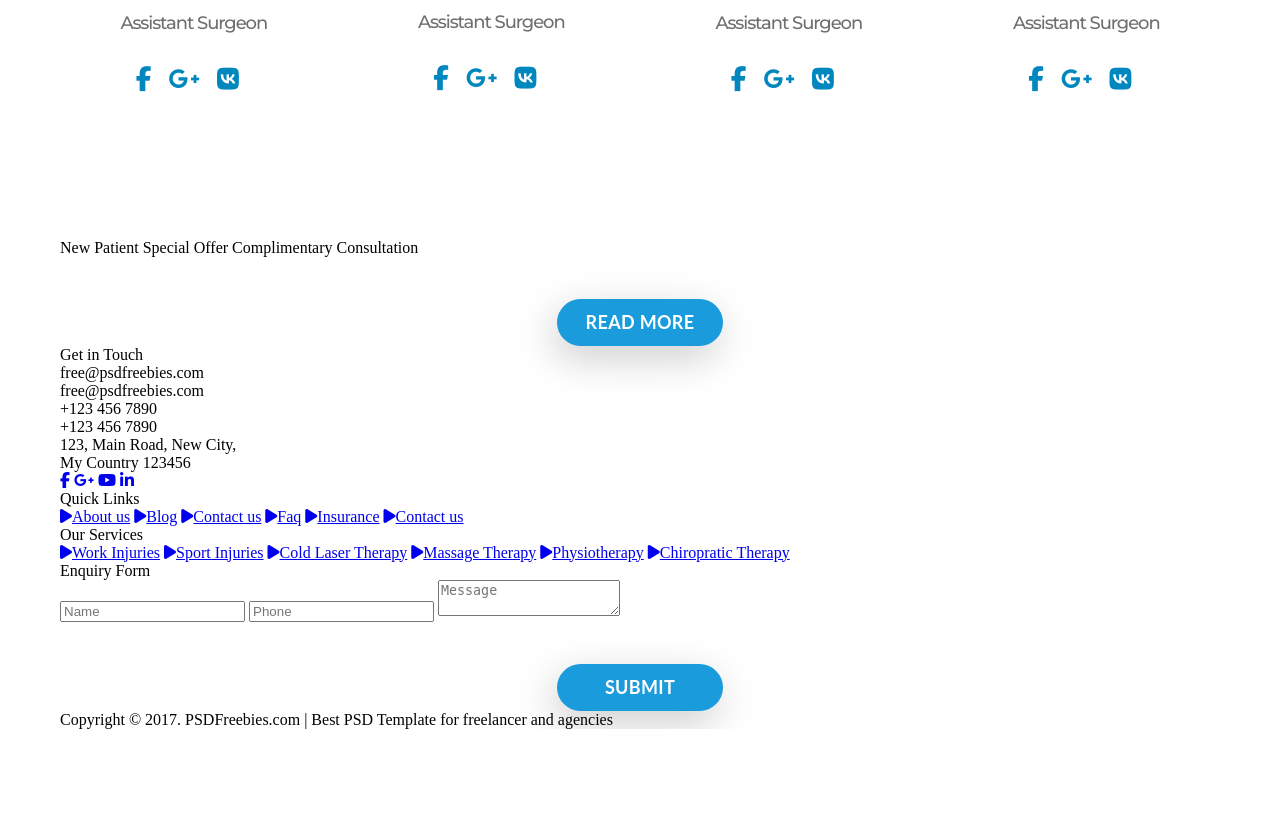
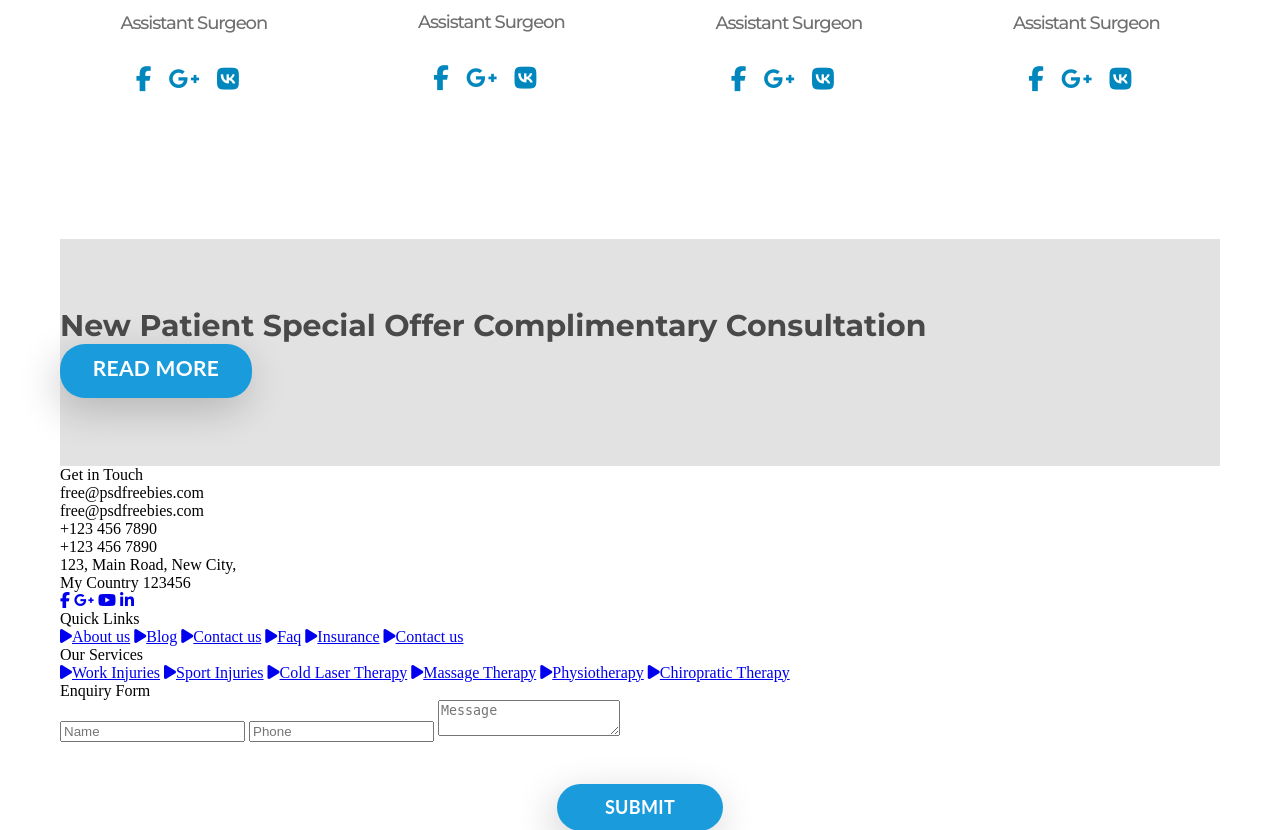
Before and after one commit to Jhon-Mosk/Portfolio, a PHP site: page /index-Old.html in a window 1280 px wide. Shown: the part 705-1535 px from the top of the page. Before the commit the page ends 1434 px from the top, so only its background shows below. Run offline with PHP 8.4, Linux system fonts and the light colour scheme; some libraries are stand-ins or nearby versions.

Commit message:
section "new patient" complete

```diff
--- a/Medical-Hospital-Website-Adaptive/styles/style.css
+++ b/Medical-Hospital-Website-Adaptive/styles/style.css
@@ -903,4 +903,53 @@ body {
   font-size: 25px;
   letter-spacing: 12.8px;
 }
+
+.new-patient {
+  padding: 68px 0;
+  background-color: #e2e2e2;
+}
+
+.new-patient .container {
+  display: -ms-grid;
+  display: grid;
+  -ms-grid-columns: 2fr 0fr;
+      grid-template-columns: 2fr 0fr;
+  -webkit-box-align: center;
+      -ms-flex-align: center;
+          align-items: center;
+}
+
+@media (max-width: 767px) {
+  .new-patient .container {
+    -ms-grid-columns: 1fr;
+        grid-template-columns: 1fr;
+    text-align: center;
+  }
+}
+
+.new-patient .new-patient-text {
+  color: #494949;
+  font-family: "Montserrat", sans-serif;
+  font-size: 30px;
+  font-weight: 700;
+}
+
+.new-patient .is-button {
+  -webkit-box-pack: right;
+      -ms-flex-pack: right;
+          justify-content: right;
+  margin: 0;
+}
+
+@media (max-width: 767px) {
+  .new-patient .is-button {
+    margin: 50px auto 0;
+  }
+}
+
+.new-patient .is-resize {
+  width: 192px;
+  height: 54px;
+  font-size: 21px;
+}
 /*# sourceMappingURL=style.css.map */
--- a/Medical-Hospital-Website-Adaptive/styles/style.scss
+++ b/Medical-Hospital-Website-Adaptive/styles/style.scss
@@ -716,3 +716,41 @@ body {
         }
     }
 }
+
+.new-patient {
+    padding: 68px 0;
+    background-color: #e2e2e2;
+
+    .container {
+        display: grid;
+        grid-template-columns: 2fr 0fr;
+        align-items: center;
+
+        @media (max-width: 767px) {
+            grid-template-columns: 1fr;
+            text-align: center;
+        }
+    }
+
+    .new-patient-text {
+        color: #494949;
+        font-family: $headerFont;
+        font-size: 30px;
+        font-weight: 700;
+    }
+
+    .is-button {
+        justify-content: right;
+        margin: 0;
+
+        @media (max-width: 767px) {
+            margin: 50px auto 0;
+        }
+    }
+
+    .is-resize {
+        width: 192px;
+        height: 54px;
+        font-size: 21px;
+    }
+}
```
Also changed, not shown: Medical-Hospital-Website-Adaptive/index.html (+7 -1 lines), 1 other file.
